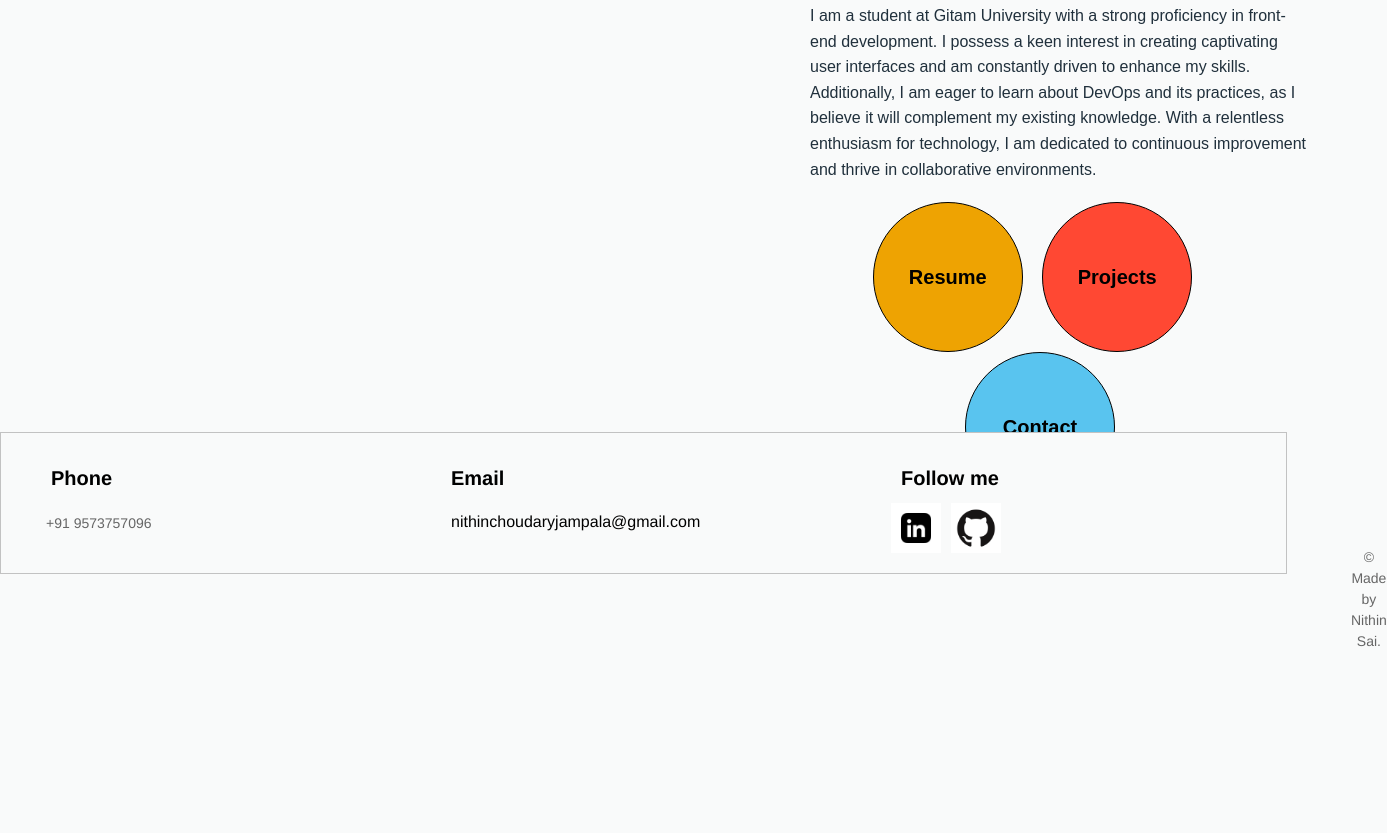
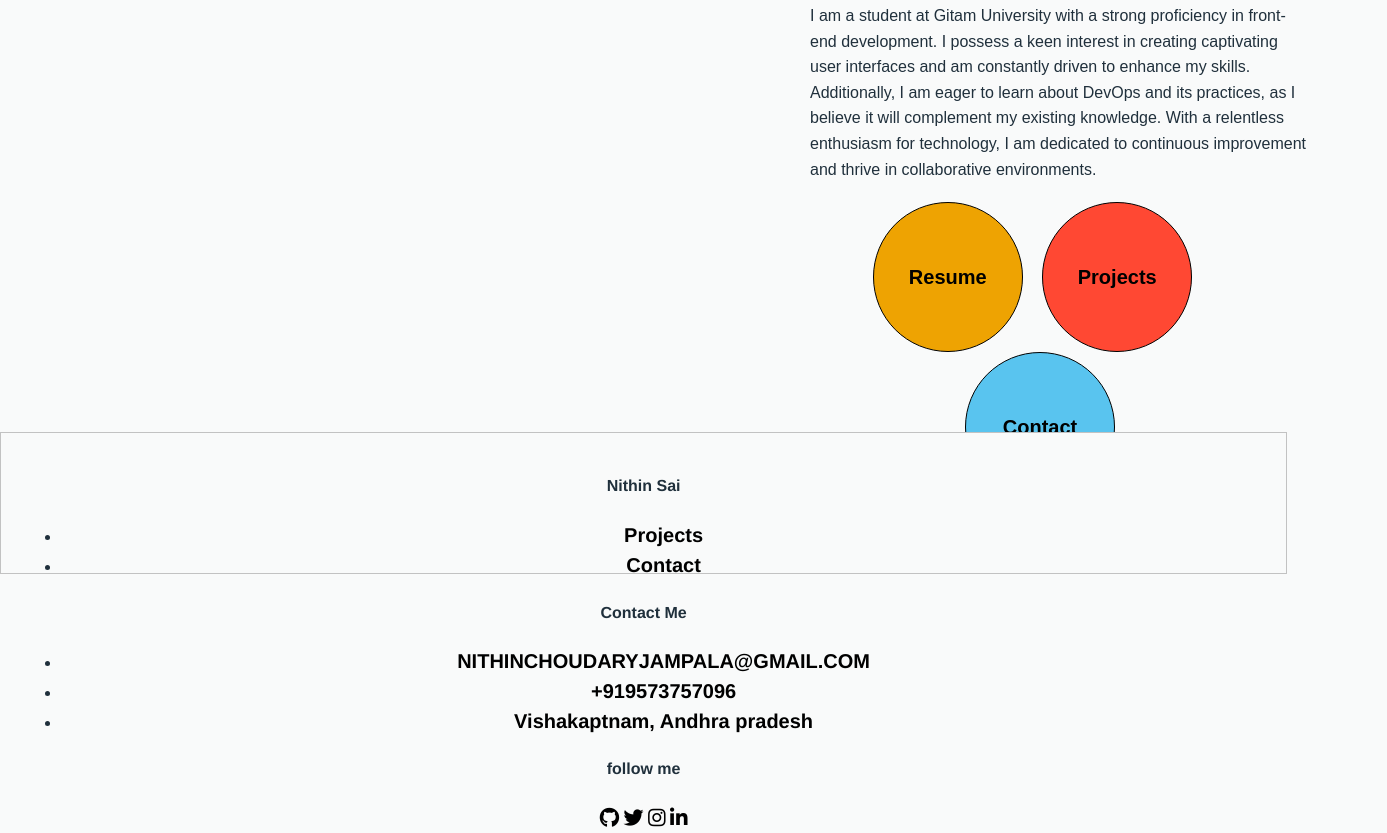
Before and after one commit to nithinsaichoudary/Oasis-task2-portfolio, a plain HTML site: page index.html in a window 1280 px wide. Shown: the part 368-1201 px from the top of the page, 1387 px wide, since content can reach past the window. Before the commit the page ends 1020 px from the top, so only its background shows below. Drawn offline with Linux system fonts and the light colour scheme.

Commit message:
Update index.html

```diff
--- a/index.html
+++ b/index.html
@@ -5,12 +5,13 @@
     <meta name="viewport" content="width=device-width, initial-scale=1.0">
     <title>Task2-portfolio</title>
     <link rel="stylesheet" href="css/app.css">
+    <link rel="stylesheet" type="text/css" href="https://cdnjs.cloudflare.com/ajax/libs/font-awesome/5.15.1/css/all.min.css">
+
 </head>
 <body>
     <header class="header">
         <div class="left">Nithin Sai</div>
         <div class="right">
-            <a  id="downloadButton" class="link" href="resume.html">Resume</a>
             <a class="link" href="pro.html">Projects</a>
             <a class="link" href="contact.html">Contact</a>
         </div>
@@ -47,15 +48,33 @@
         <button class="button3"><a href="contact.html">Contact</a></button>
     </div>
     <footer class="footer">
-        <div class="footer-content">
-            <h2 class="ph">Phone</h2>
-            <p class="p3">+91 9573757096</p>
-            <h2 class="eh">Email</h2>
-            <a class="mail" href= "mailto:nithinchoudaryjampala@hmail.com">nithinchoudaryjampala@gmail.com</a>
-            <h2 class="fh">Follow me</h2>
-            <a href="https://www.linkedin.com/in/nithinsaichoudaryjampala/"><img class="social1" src="img/linkedin.jpg" alt="linkedinlogo"></a>
-            <a href="https://github.com/nithinsaichoudary"><img class="social2" src="img/github.png" alt="githublogo"></a>
-            <p class="copy">&copy; Made by Nithin Sai.</p>
+        <div class="container">
+            <div class="row">
+                <div class="footer-col">
+                    <h4>Nithin Sai</h4>
+                    <ul>
+                        <li><a href="Pro.html">Projects</a></li>
+                        <li><a href="contact.html">Contact</a></li>
+                    </ul>
+                </div>
+                <div class="footer-col">
+                    <h4>Contact Me</h4>
+                    <ul>
+                        <li><a href="mailto:nithinchoudaryjampala@gmail.com">   NITHINCHOUDARYJAMPALA@GMAIL.COM</a></li>
+                        <li><a href=" https://wa.me/9573757096">+919573757096</a></li>
+                        <li><a href="https://www.google.com/maps/place/Visakhapatnam,+Andhra+Pradesh/@17.7389304,83.0977781,11z/data=!3m1!4b1!4m6!3m5!1s0x3a39431389e6973f:0x92d9c20395498468!8m2!3d17.6868159!4d83.2184815!16zL20vMDFqbXBm?entry=ttu">Vishakaptnam, Andhra pradesh</a></li>
+                    </ul>
+                </div>
+                <div class="footer-col">
+                    <h4>follow me</h4>
+                    <div class="social-links">
+                        <a href="https://github.com/nithinsaichoudary"><i class="fab fa-github"></i></a>
+                        <a href="https://twitter.com/nithin_cj03"><i class="fab fa-twitter"></i></a>
+                        <a href="https://www.instagram.com/nithincj03/"><i class="fab fa-instagram"></i></a>
+                        <a href="https://www.linkedin.com/in/nithinsaichoudaryjampala/"><i class="fab fa-linkedin-in"></i></a>
+                    </div>
+                </div>
+            </div>
         </div>
     </footer>
 
```
